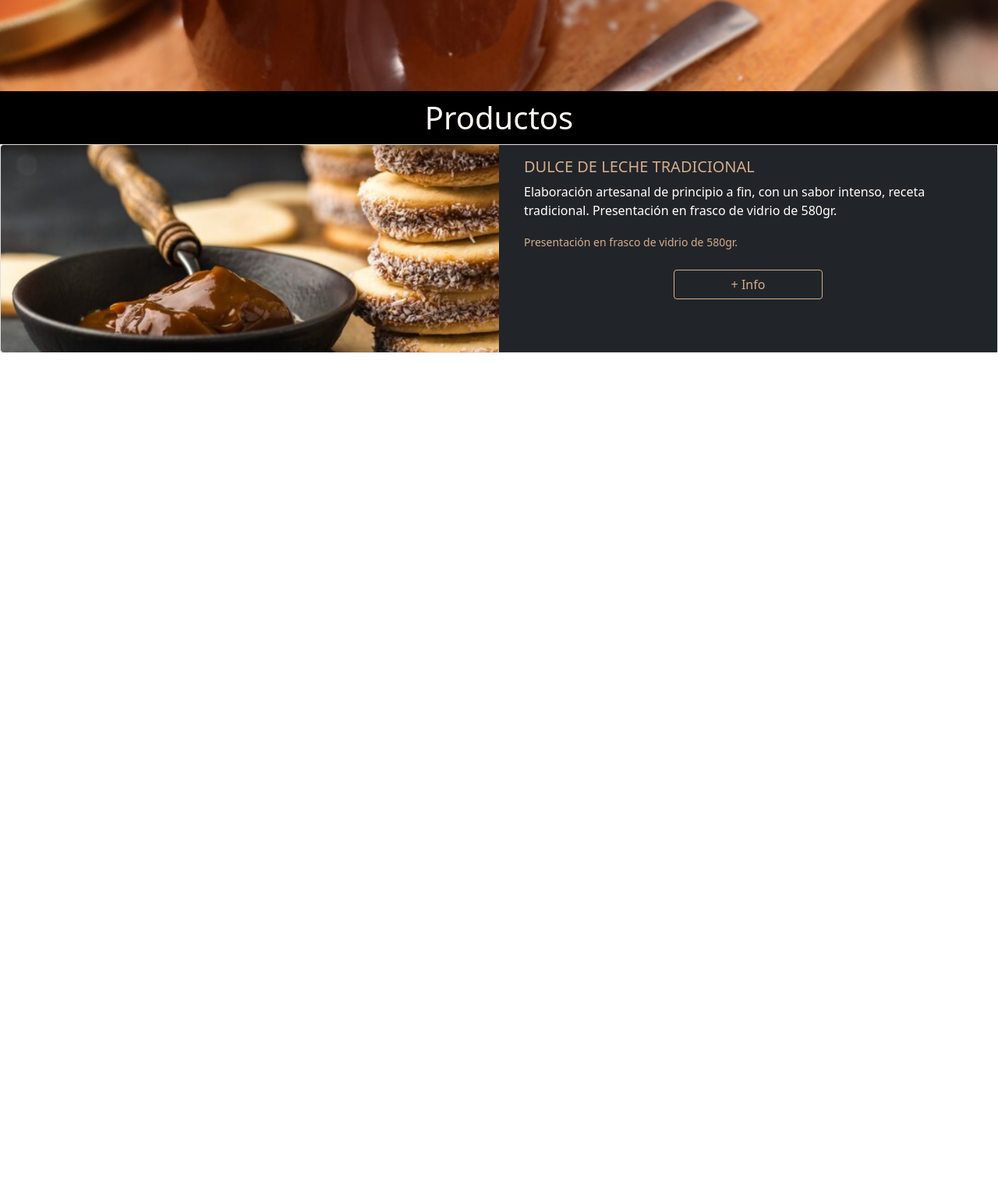
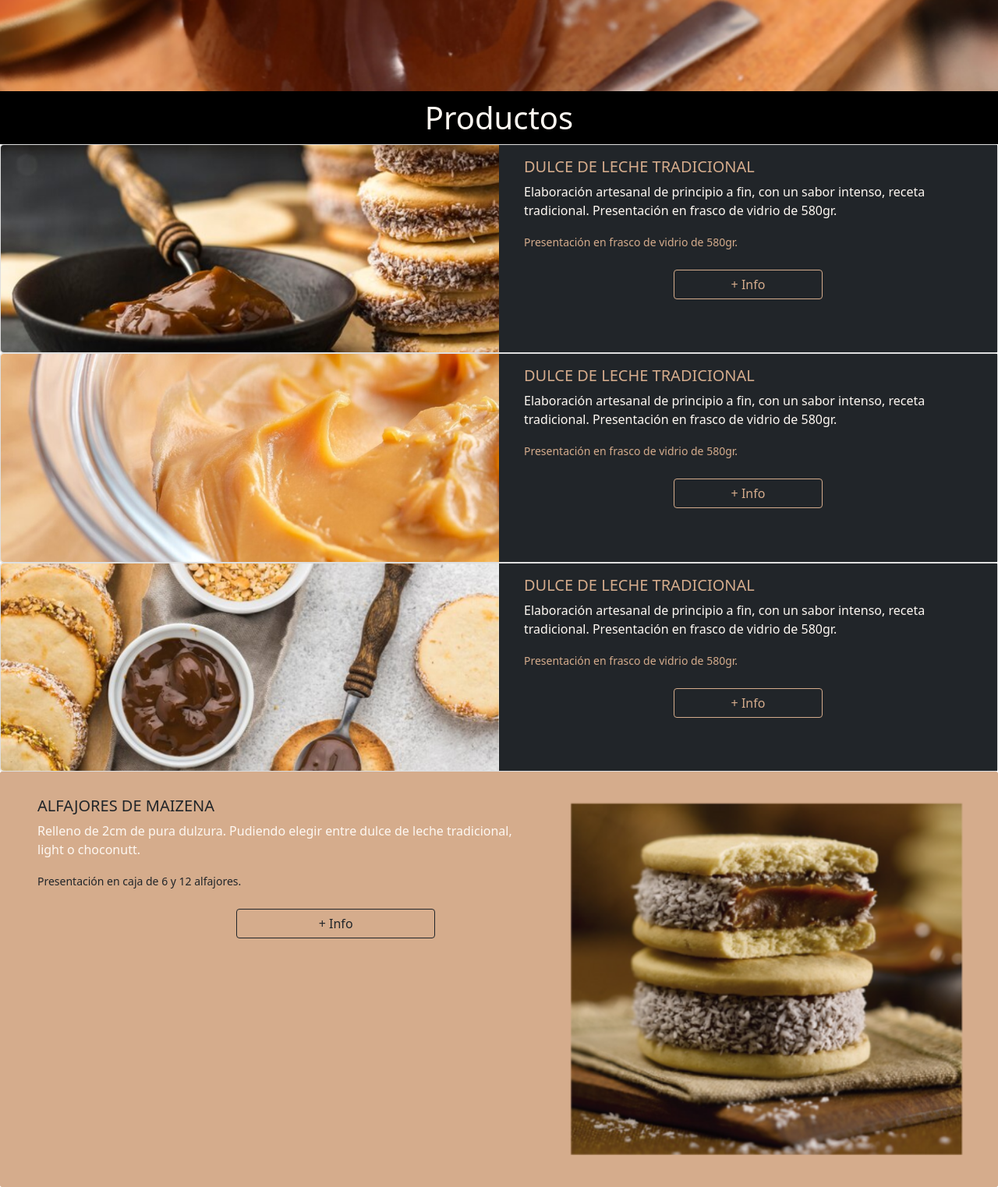
Before and after one commit to griseldaRemedi/dulcesHumaya, a plain HTML site: page index.html in a window 1280 px wide. Shown: the part 558-2081 px from the top of the page at 78% size. Before the commit the page ends 1011 px from the top, so only its background shows below. Drawn offline with nearby package versions, Linux system fonts and the light colour scheme.

Commit message:
agrego mas cards

```diff
--- a/index.html
+++ b/index.html
@@ -77,8 +77,56 @@
                 </div>
               </div>
 
+              <div class="card mb-0 fondoCardProductos" style="max-width: 100%;">
+                <div class="row g-0">
+                  <div class="col-sm-12 col-md-6 img-fluid mb-0">
+                    <img src="IMAGENES/Productos/Producto2.png" class="img-fluid rounded-start" alt="...">
+                  </div>
+                  <div class="col-sm-12 col-md-6 text-white bg-dark px-3">
+                    <div class="card-body">
+                      <h5 class="card-title colorTituloCard">DULCE DE LECHE TRADICIONAL</h5>
+                      <p class="card-text colorTituloLogo">Elaboración artesanal de principio a fin, con un sabor intenso, receta tradicional. Presentación en frasco de vidrio de 580gr.</p>
+                      <p class="card-text"><small class="colorTituloCard">Presentación en frasco de vidrio de 580gr.</small></p>
+                      <button href="#" type="button" class="btn btn-outline-dark bordeBotonCardProductos d-grid gap-2 col-4 mx-auto mt-4">+ Info</button>
+                    </div>
+                  </div>
+                </div>
+              </div>
+
+              <div class="card mb-0 fondoCardProductos" style="max-width: 100%;">
+                <div class="row g-0">
+                  <div class="col-sm-12 col-md-6 img-fluid mb-0">
+                    <img src="IMAGENES/Productos/Producto3.png" class="img-fluid rounded-start" alt="...">
+                  </div>
+                  <div class="col-sm-12 col-md-6 text-white bg-dark px-3">
+                    <div class="card-body">
+                      <h5 class="card-title colorTituloCard">DULCE DE LECHE TRADICIONAL</h5>
+                      <p class="card-text colorTituloLogo">Elaboración artesanal de principio a fin, con un sabor intenso, receta tradicional. Presentación en frasco de vidrio de 580gr.</p>
+                      <p class="card-text"><small class="colorTituloCard">Presentación en frasco de vidrio de 580gr.</small></p>
+                      <button href="#" type="button" class="btn btn-outline-dark bordeBotonCardProductos d-grid gap-2 col-4 mx-auto mt-4">+ Info</button>
+                    </div>
+                  </div>
+                </div>
+              </div>
+                <!--Fin Productos-->
+                <!--Alfajores-->
+                <div>
+                    <div class="card bg-dark h-100% fondoCardProductosAlfajor mt-0 pt-0">
+                        <img src="IMAGENES/Productos/Producto4b.png" class="card-img img-fluid mt-0" alt="...">
+                        <div class="col-sm-6 col-md-8 px-lg-4 card-img-overlay textoAlfajores">
+                            <div class="card-body ms-2">
+                                <h5 class="card-title colorTituloCardAlfajor">ALFAJORES DE MAIZENA</h5>
+                                <p class="card-text colorTituloLogo col-md-10"> Relleno de 2cm de pura dulzura. Pudiendo elegir entre dulce de leche tradicional, light o choconutt.</p>
+                                <p class="card-text"><small class="colorTituloCardAlfajor">Presentación en caja de 6  y 12 alfajores.</small></p>
+                                <button href="#" type="button" class="btn btn-outline-dark bordeBotonCardProductosAlfajor colorTituloCardAlfajor d-grid gap-2 col-4 col-md-4 mx-auto mt-4">+ Info</button>
+                            </div>
+                        </div>
+                    </div>
+                </div>
+                    <!--Fin Alfajores-->
+
         </section>
-        <!--Fin Productos-->
+
     </main>
 
     <footer>
--- a/styles.css
+++ b/styles.css
@@ -2,6 +2,9 @@
    .principal{
       min-height: 350px;
       }
+   .textoAlfajores{
+      width: 65%;
+   }
 }
 
 @media screen and  (min-width: 601px) and (max-width:990px) {
@@ -22,7 +25,8 @@
       width: 500px !important;
       padding: 25px;
       color:#fef8f2 !important;
-      margin-left: 650px;
+      position: absolute;
+      right: 10px;
       font-size: 1.5rem;
 
    }
@@ -70,3 +74,12 @@ body{
    color: #D5AC8C !important;
    border-color: #D5AC8C !important;
 }
+
+.colorTituloLogo{
+   color: #fef8f2 !important;
+}
+
+.fondoCardProductosAlfajor {
+   background-color: #D5AC8C !important;
+   border: none;
+}
```
